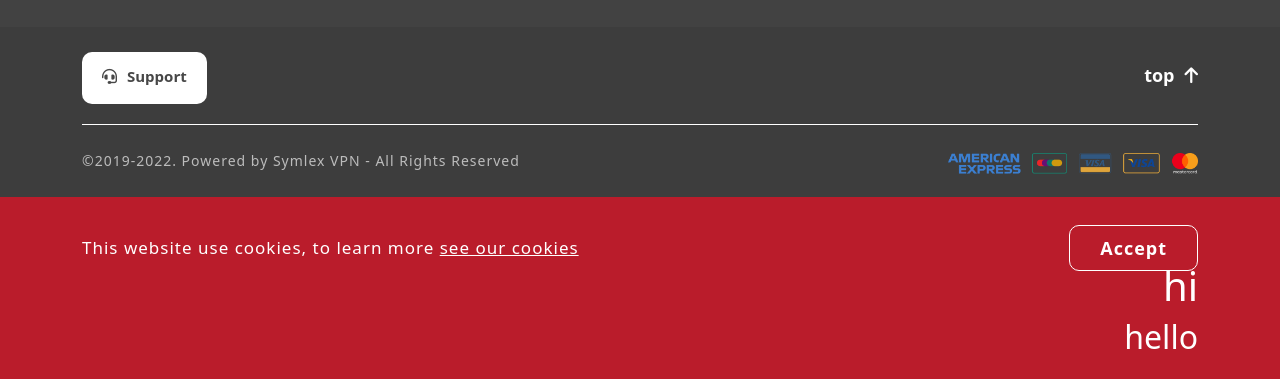
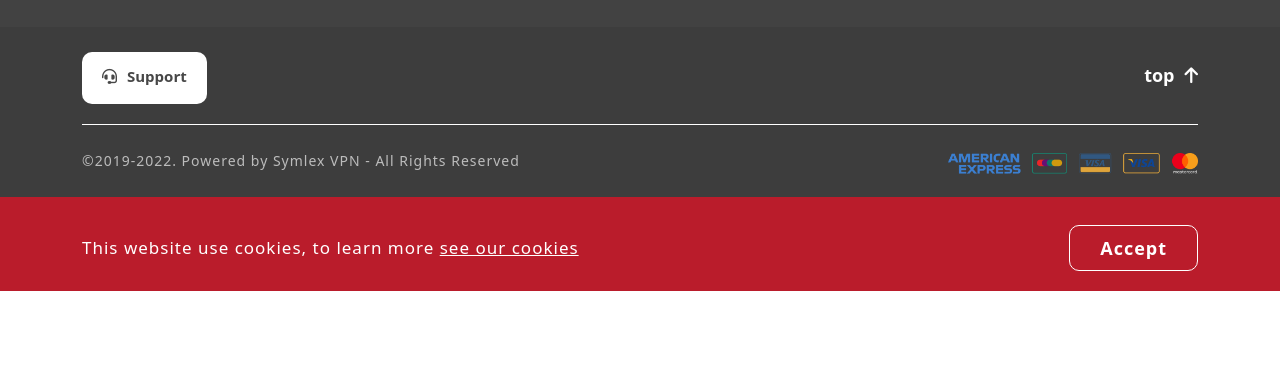
Before and after one commit to Rakibul2580/hero-three, a plain HTML site: page index.html in a window 1280 px wide. Shown: the part 11058-11437 px from the top of the page. After the commit the page ends 11349 px from the top, so only its background shows below. Drawn offline with nearby package versions, Linux system fonts and the light colour scheme.

Commit message:
my commit

```diff
--- a/index.html
+++ b/index.html
@@ -899,8 +899,6 @@
                 <div class="col-xl-6">
                   <div class="footer-ls-bu text-end">
                     <a href="#">Accept</a>
-                    <h1>hi</h1>
-                    <h2>hello</h2>
                   </div>
                 </div>
               </div>
```
